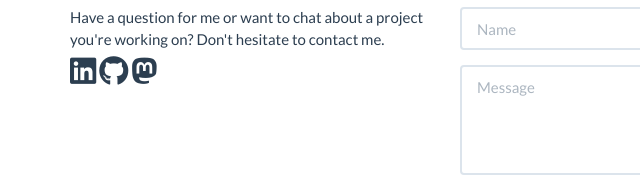
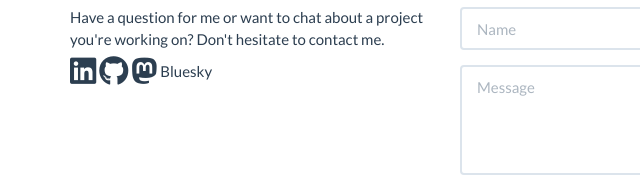
Before and after one commit to mhenry/mhenry.github.io, a plain HTML site: page index.html in a window 1280 px wide. Shown: the part 1773-1960 px from the top of the page, 0-640 px from the left. Drawn offline with Linux system fonts and the light colour scheme.

Commit message:
Add Bluesky

```diff
--- a/index.html
+++ b/index.html
@@ -287,6 +287,9 @@
             <a rel="me" href="https://mhenry.social/@mike" target="_blank">
               <i class="fa-brands fa-mastodon fa-2xl"></i>
             </a>
+            <a rel="me" href="https://staging.bsky.app/profile/badhairday.bsky.social" target="_blank">
+              Bluesky
+            </a>
           </div>
         </div>
         <form role="form">
```
